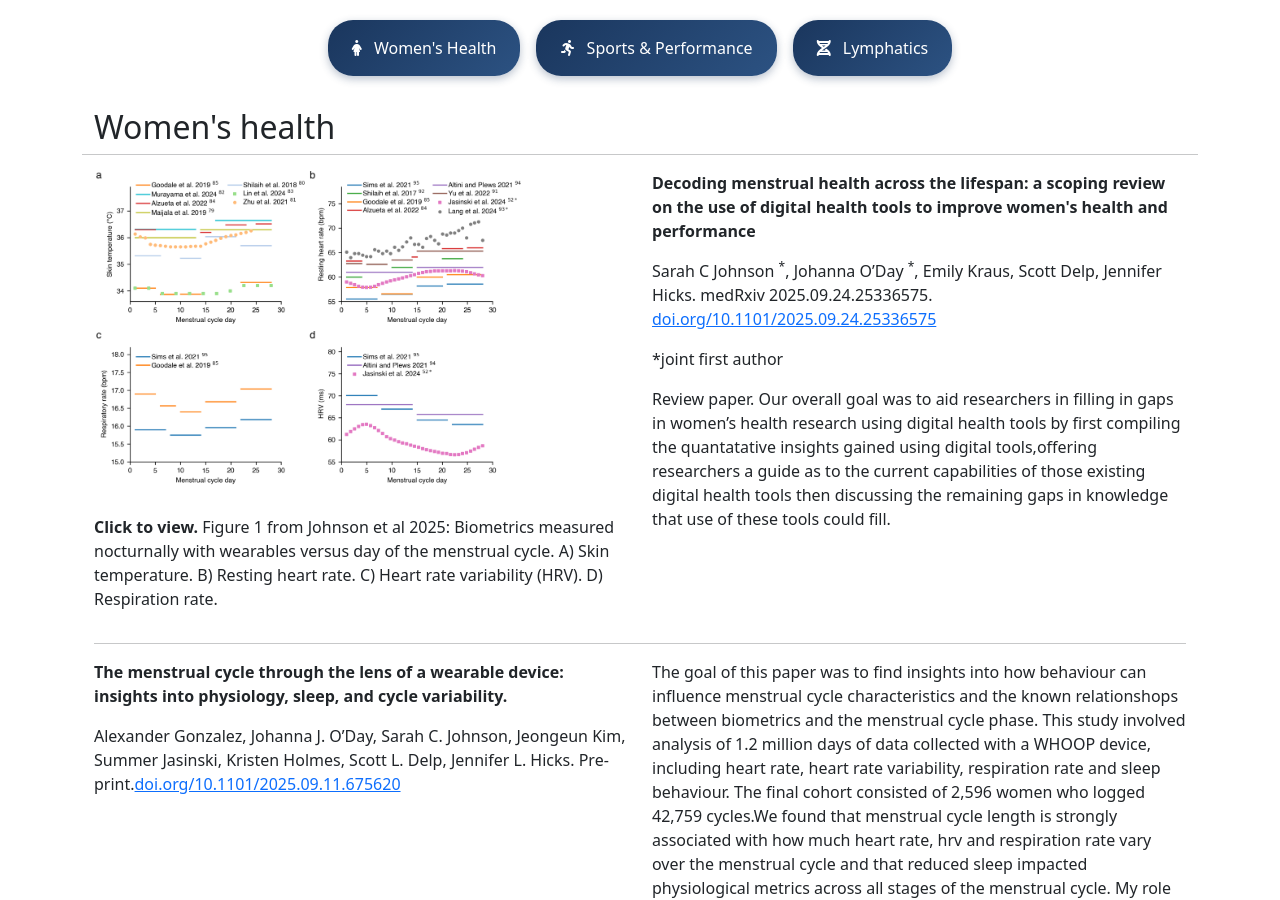
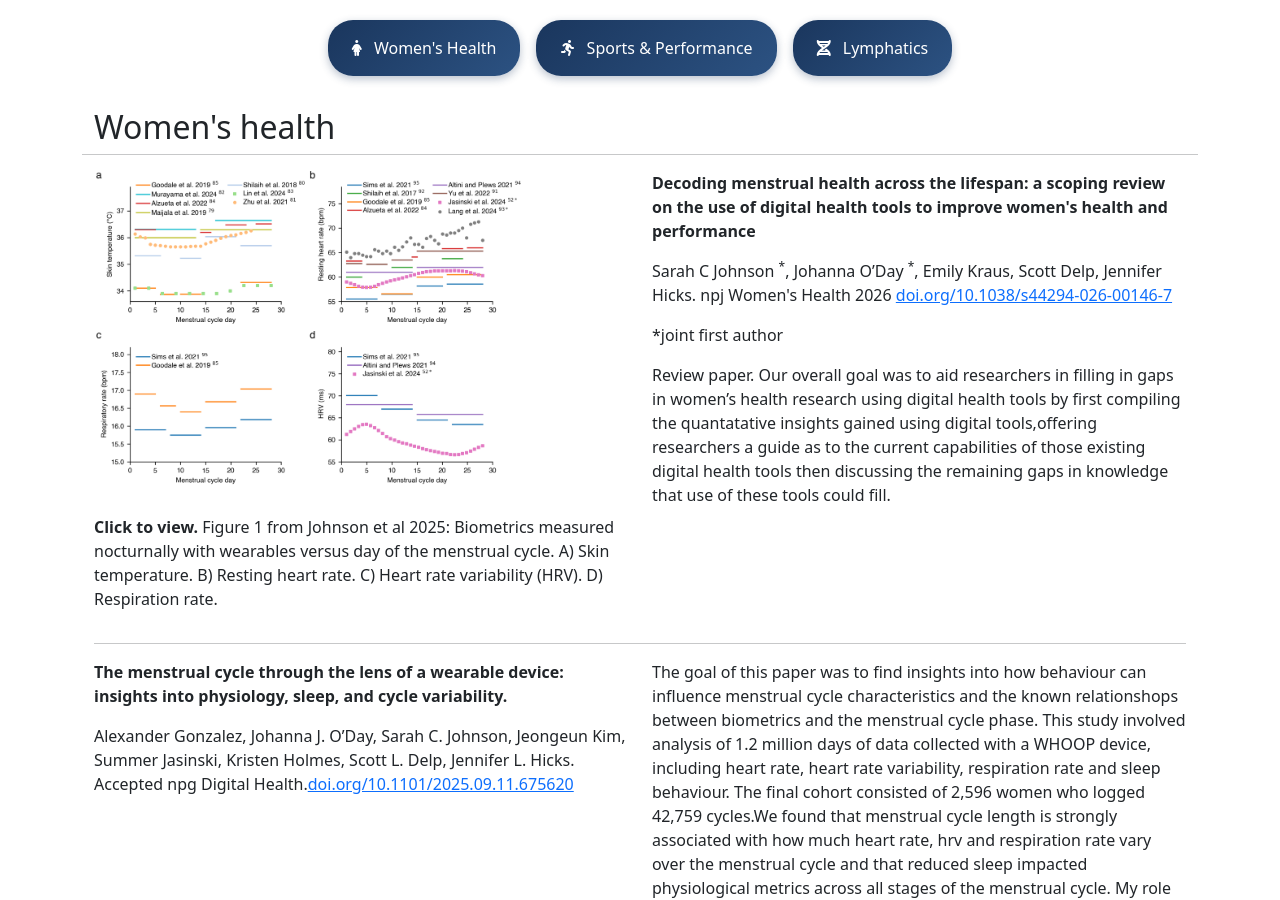
Before and after one commit to johnsara04/mysite_static, a Jekyll site: the page built from publications.html, in a window 1280 px wide and 900 px high, scrolled down 520 px. Built offline with Jekyll 4.4.1, drawn with Linux system fonts in a browser that asks for light colours; nearby versions of some CDN libraries.

Commit message:
Update publications.html

```diff
--- a/publications.html
+++ b/publications.html
@@ -50,7 +50,7 @@ title: Publications
 </div>
 <div class="col-md-6">
 <p><b>Decoding menstrual health across the lifespan: a scoping review on the use of digital health tools to improve women's health and performance</b></p>
-  <p> Sarah C Johnson <sup>*</sup>, Johanna O’Day <sup>*</sup>, Emily Kraus, Scott Delp, Jennifer Hicks. medRxiv 2025.09.24.25336575. <a href='https://www.medrxiv.org/content/10.1101/2025.09.24.25336575v3'>doi.org/10.1101/2025.09.24.25336575 </a></p>
+  <p> Sarah C Johnson <sup>*</sup>, Johanna O’Day <sup>*</sup>, Emily Kraus, Scott Delp, Jennifer Hicks. npj Women's Health 2026 <a href='https://www.nature.com/articles/s44294-026-00146-7'>doi.org/10.1038/s44294-026-00146-7</a></p>
 <p>*joint first author</p>
     <p>Review paper. Our overall goal was to aid researchers in filling in gaps in women’s health research using digital health tools by first compiling the quantatative insights gained using digital tools,offering researchers a guide as to the current capabilities of those existing digital health tools then discussing the remaining gaps in knowledge that use of these tools could fill.  </p>
 </div>
@@ -61,7 +61,7 @@ title: Publications
 <div class="row">
 <div class="col-md-6">
 <p><b>The menstrual cycle through the lens of a wearable device: insights into physiology, sleep, and cycle variability.</b></p>
-    <p> Alexander Gonzalez, Johanna J. O’Day, Sarah C. Johnson, Jeongeun Kim, Summer Jasinski, Kristen Holmes, Scott L. Delp, Jennifer L. Hicks. Pre-print.<a href='https://www.biorxiv.org/content/10.1101/2025.09.11.675620v1'>doi.org/10.1101/2025.09.11.675620</a></p>
+    <p> Alexander Gonzalez, Johanna J. O’Day, Sarah C. Johnson, Jeongeun Kim, Summer Jasinski, Kristen Holmes, Scott L. Delp, Jennifer L. Hicks. Accepted npg Digital Health.<a href='https://www.biorxiv.org/content/10.1101/2025.09.11.675620v1'>doi.org/10.1101/2025.09.11.675620</a></p>
 
 </div>
 
```
